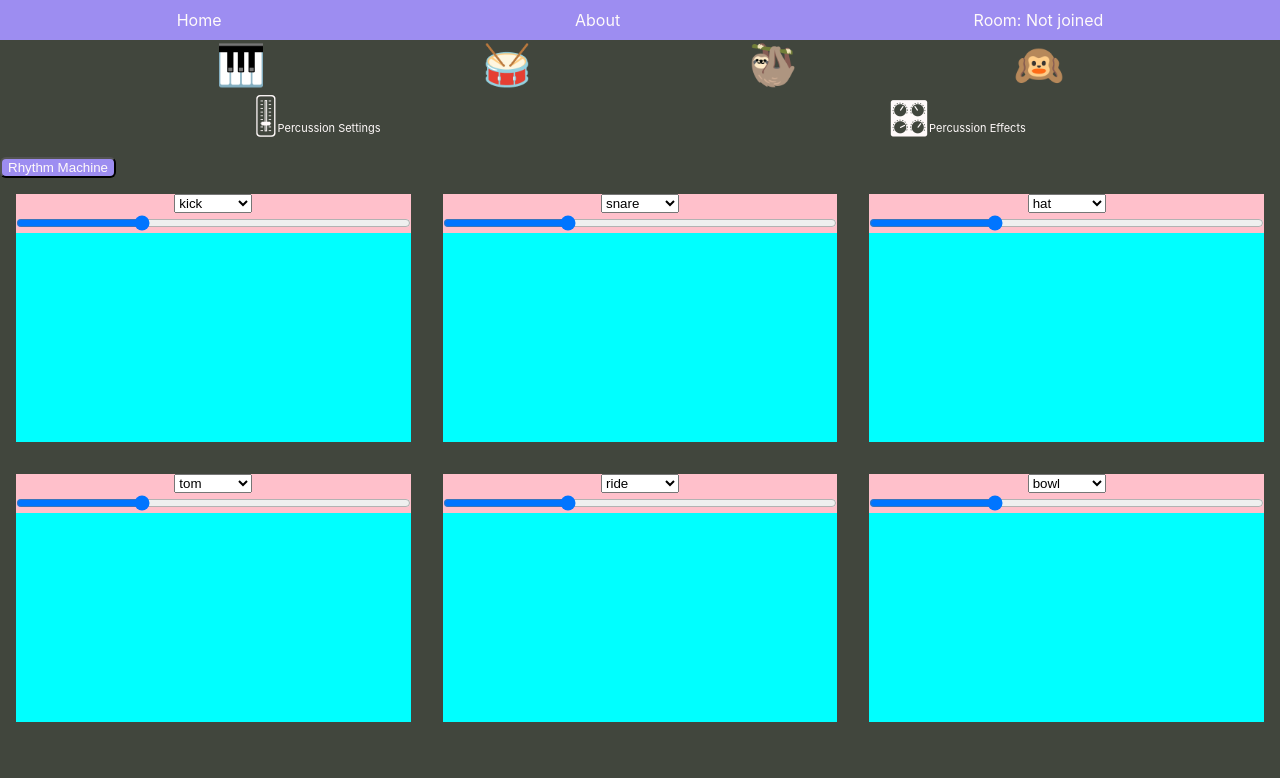
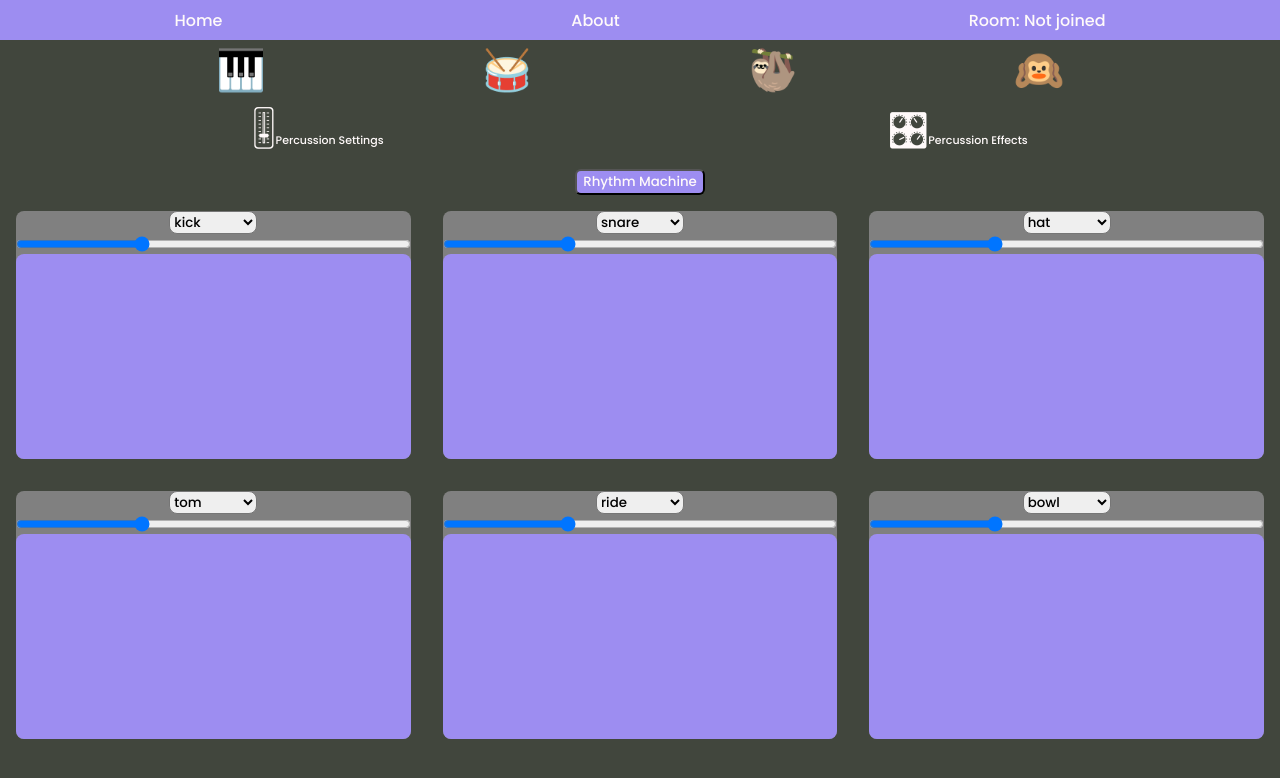
Before and after one commit to HatAndBread/One-Hand-Band, a React (Create React App) app: page /instrument/percussion in a window 1280 px wide. Shown: the top 778 px of the page. Built offline with nearby package versions, Linux system fonts and the light colour scheme.

Commit message:
added styles

```diff
--- a/src/App.css
+++ b/src/App.css
@@ -1,3 +1,8 @@
+@import url('https://fonts.googleapis.com/css2?family=Poppins:wght@500&display=swap');
+
+* {
+  font-family: 'Poppins', sans-serif;
+}
 .App {
   box-sizing: border-box;
 }
--- a/src/Components/Instruments/Percussion.js
+++ b/src/Components/Instruments/Percussion.js
@@ -46,9 +46,11 @@
   };
   return (
     <div className="percussion-container">
-      <button className="rhythm-machine-btn" onClick={rhythmMachineClick}>
-        {rhythmMachineExposed ? 'Hide rhythm machine' : 'Rhythm Machine'}
-      </button>
+      <div style={{ display: 'flex', justifyContent: 'center' }}>
+        <button className="rhythm-machine-btn" onClick={rhythmMachineClick}>
+          {rhythmMachineExposed ? 'Hide rhythm machine' : 'Rhythm Machine'}
+        </button>
+      </div>
       {rhythmMachineExposed && <RhythmMachine percussionData={percussionData} setFinalData={setFinalData} />}
       <div className="percussion-row">
         <IndividualPercussion
--- a/src/Styles/Components/Drone.css
+++ b/src/Styles/Components/Drone.css
@@ -1,5 +1,7 @@
 .drones-container {
   display: flex;
+  margin: 8px;
+  justify-content: center;
 }
 
 .single-drone-container {
@@ -7,7 +9,6 @@
   flex-direction: column;
   justify-content: center;
   align-items: center;
-  width: 100vw;
   border-radius: 4px;
   border-style: groove;
 }
@@ -32,11 +33,11 @@
   width: 100%;
 }
 .volume-fader input {
-  width: 70%;
+  width: 65%;
 }
 
 .pitch-fader input {
-  width: 72%;
+  width: 67%;
 }
 
 .pitch-fader .pitch-label {
--- a/src/Styles/Components/Noise.css
+++ b/src/Styles/Components/Noise.css
@@ -1,6 +1,6 @@
 .noise-container {
   width: 100vw;
-  height: 60vh;
+  height: 55vh;
   touch-action: none;
   display: flex;
   flex-direction: column;
--- a/src/Styles/Components/Percussion.css
+++ b/src/Styles/Components/Percussion.css
@@ -2,6 +2,10 @@
   display: flex;
   flex-direction: column;
   width: 100vw;
+}
+
+select {
+  border-radius: 8px;
 }
 
 .rhythm-machine-btn {
@@ -14,12 +18,13 @@
   height: 35vh;
 }
 .individual-percussion-container {
-  background-color: pink;
+  background-color: gray;
   margin: 16px;
   flex-grow: 1;
   display: flex;
   flex-direction: column;
   align-items: center;
+  border-radius: 8px;
 }
 
 .percussion-container input[type='range'] {
@@ -29,5 +34,6 @@
 .hit-pad {
   height: 100%;
   width: 100%;
-  background-color: aqua;
+  background-color: #9d8df1;
+  border-radius: 8px;
 }
```
Also changed, not shown: 2 other files (tests, documents, lock files or other folders).
